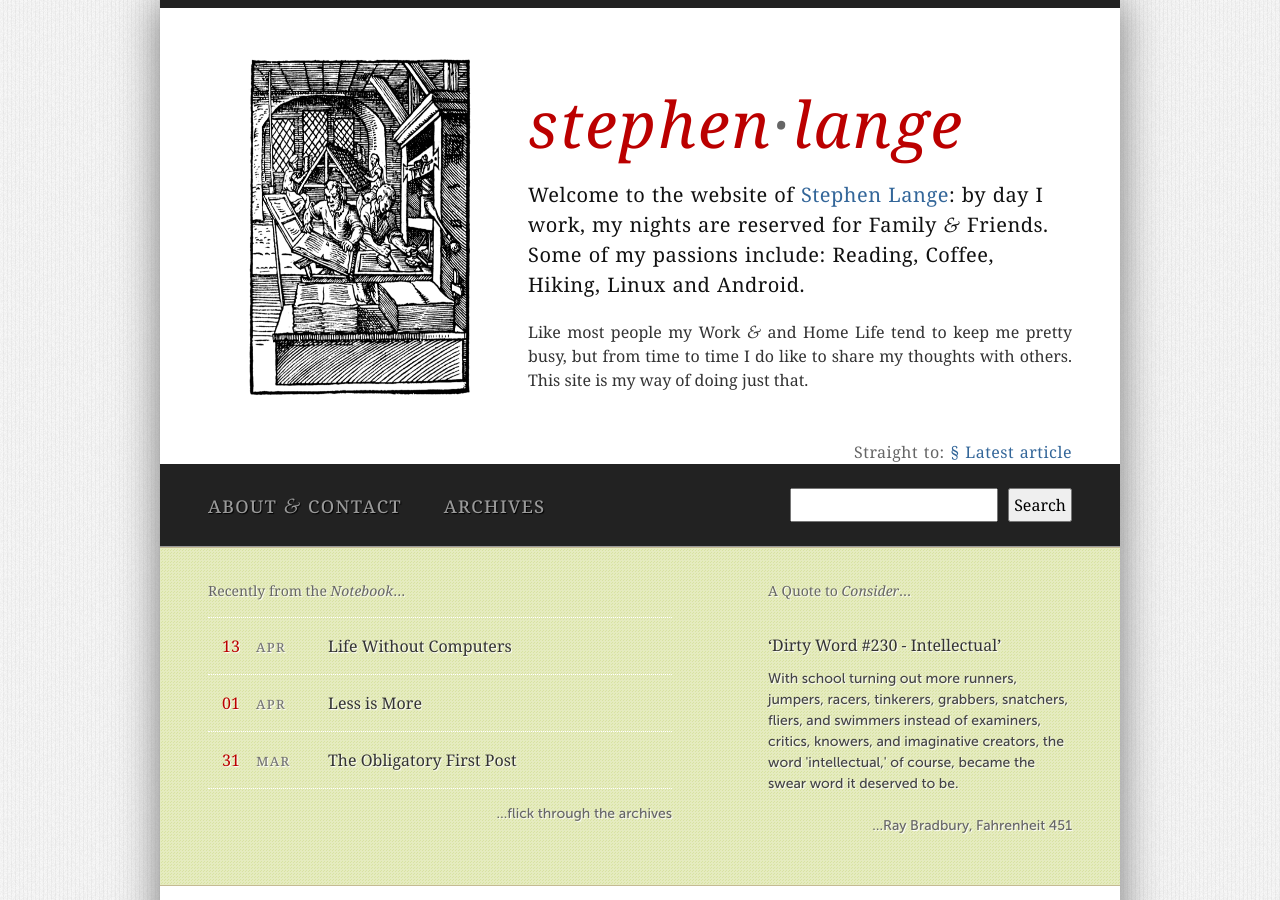
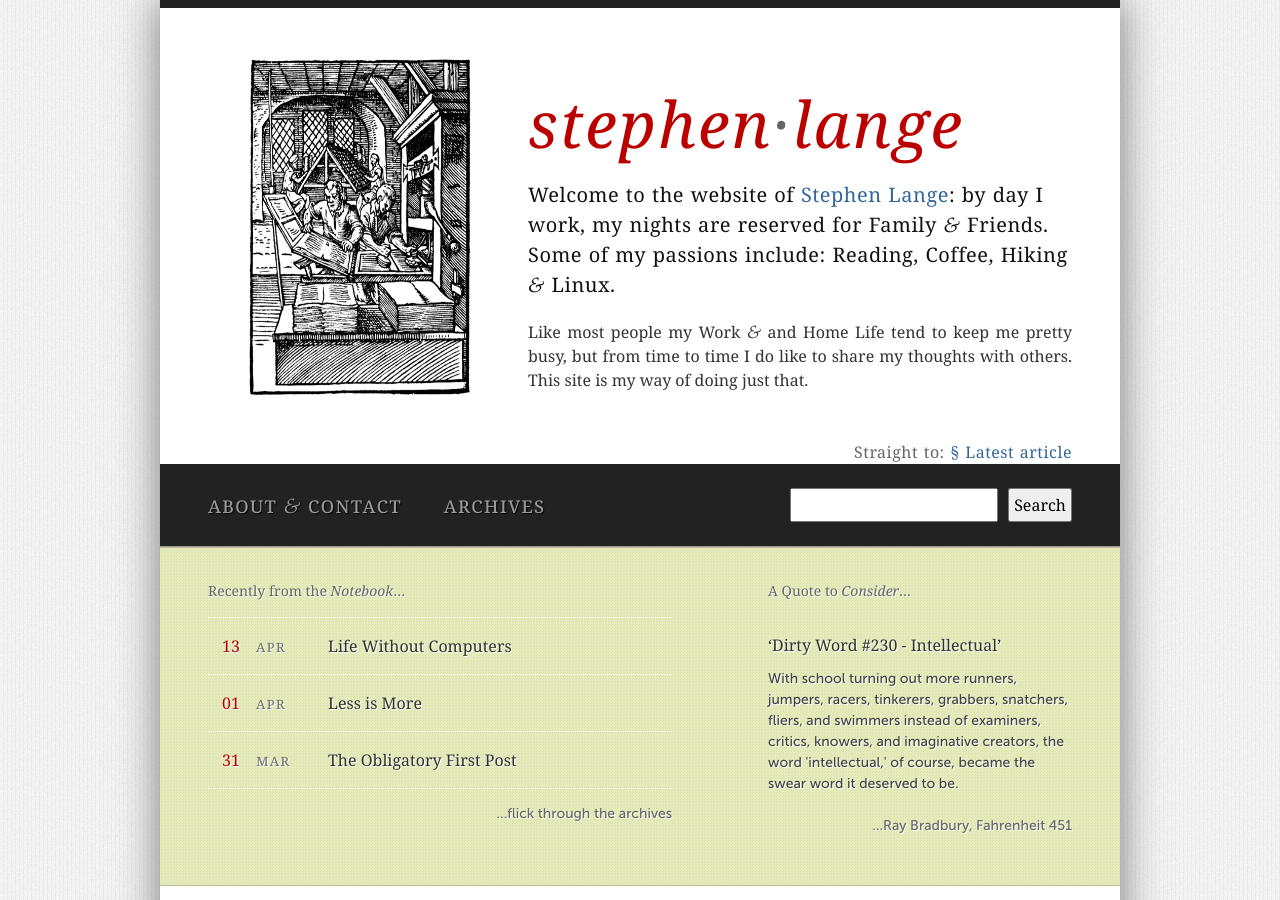
Before and after one commit to stvlange/stvlange.github.com, a Jekyll site: the page built from index.html, in a window 1280 px wide and 900 px high. Built offline with Jekyll 4.4.1, drawn with Linux system fonts in a browser that asks for light colours.

Commit message:
Update header-home.html

```diff
--- a/_includes/header-home.html
+++ b/_includes/header-home.html
@@ -8,7 +8,7 @@
 						<span class="hoverline">Stephen</span><span class="middot">&middot;</span>L<span class="hoverline">ange</span>
 					</a>
 				</h1>
-				<p class="moin">Welcome to the website of <a href="/about.html#notebook" title="About Stephen Lange &amp; contact details" tabindex="0" accesskey="A">Stephen Lange</a>: by day I work, my nights are reserved for Family <span class="amp">&amp;</span> Friends.  Some of my passions include: Reading, Coffee, Hiking, Linux and Android.</p>
+				<p class="moin">Welcome to the website of <a href="/about.html#notebook" title="About Stephen Lange &amp; contact details" tabindex="0" accesskey="A">Stephen Lange</a>: by day I work, my nights are reserved for Family <span class="amp">&amp;</span> Friends.  Some of my passions include: Reading, Coffee, Hiking <span class="amp">&amp;</span> Linux.</p>
 
 				<p>Like most people my Work <span class="amp">&amp;</span> and Home Life tend to keep me pretty busy, but from time to time I do like to share my thoughts with others. This site is my way of doing just that.</p>
 			</div>
```
